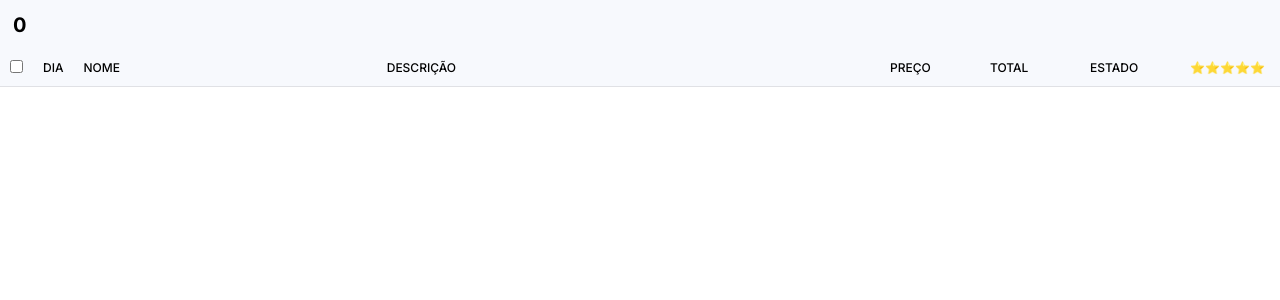
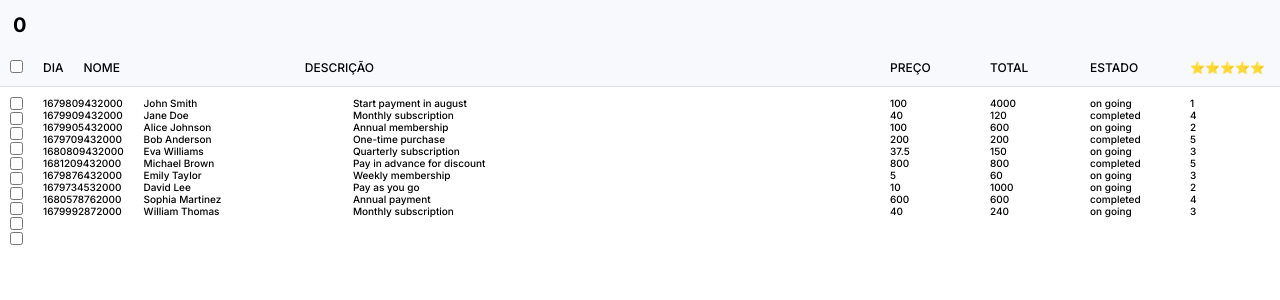
Before and after one commit to Hugo-Farias/fin-table, a React (Vite) app: page / in a window 1280 px wide. Shown: the top 300 px of the page. Built offline with nearby package versions, Linux system fonts and the light colour scheme.

Commit message:
experimenting with primereact again

```diff
--- a/src/components/MainTable.scss
+++ b/src/components/MainTable.scss
@@ -1,5 +1,28 @@
 @import "../index";
 @import "./Titlebar";
+
+@mixin columnsAndContent {
+  & > .c-name {
+    padding: 1rem;
+    flex-basis: 10rem;
+
+    &.select {
+      flex-basis: unset;
+    }
+
+    &.day {
+      flex-basis: unset;
+    }
+
+    &.name {
+      flex-grow: 1;
+    }
+
+    &.description {
+      flex-grow: 4;
+    }
+  }
+}
 
 .main-table {
   //background-color: red;
@@ -16,26 +39,12 @@
     font-size: 1.2rem;
     border-bottom: 1px solid rgba(gray, 0.2);
     //font-weight: 700;
-    & > .c-name {
-      padding: 1rem;
-      flex-basis: 10rem;
 
-      &.select {
-        flex-basis: unset;
-      }
-      &.day {
-        flex-basis: unset;
-      }
-      &.name {
-        flex-grow: 1;
-        //background-color: red;
-        //max-width: 10rem;
-        //flex-basis: 25rem;
-      }
-      &.description {
-        flex-basis: 30rem;
-        flex-grow: 1;
-      }
-    }
+    @include columnsAndContent();
+  }
+
+  & > .table-contents {
+    display: flex;
+    @include columnsAndContent();
   }
 }
--- a/src/components/MainTable.tsx
+++ b/src/components/MainTable.tsx
@@ -3,7 +3,7 @@ import { formatDate } from "../helper";
 import { Bill } from "../types";
 import dummy from "../data/DUMMY_DATA.json";
 
-const columnCategories = [
+const categories = [
   { cName: "select", content: <input type="checkbox" /> },
   { cName: "day", content: "DIA" },
   { cName: "name", content: "NOME" },
@@ -17,13 +17,13 @@ const columnCategories = [
 const MainTable = function () {
   const products: Bill[] = dummy;
 
-  const day = products.map((v) => {
-    return v.day;
-  });
+  // const day = products.map((v) => {
+  //   return v.day;
+  // });
 
-  console.log(formatDate(day[3], ["year", "month", "day"]));
+  // console.log(formatDate(day[3], ["year", "month", "day"]));
 
-  const cNameJSX = columnCategories.map((v, i) => {
+  const cNameJSX = categories.map((v, i) => {
     return (
       <div key={i} className={`c-name ${v.cName}`}>
         {v.content}
@@ -31,9 +31,23 @@ const MainTable = function () {
     );
   });
 
+  const tableContentsJSX = categories.map((v, i) => {
+    const out = products.map((pv, pi) => {
+      const content = pv[v.cName] ? pv[v.cName] : v.content;
+
+      return (
+        <div key={pi} className={`c-name ${v.cName}`}>
+          {content}
+        </div>
+      );
+    });
+    return <div className={`c-name ${v.cName}`}>{out}</div>;
+  });
+
   return (
     <div className="main-table">
       <div className="columns">{cNameJSX}</div>
+      <div className="table-contents">{tableContentsJSX}</div>
     </div>
   );
 };
```
Also changed, not shown: src/types.ts (+0 -17 lines).
